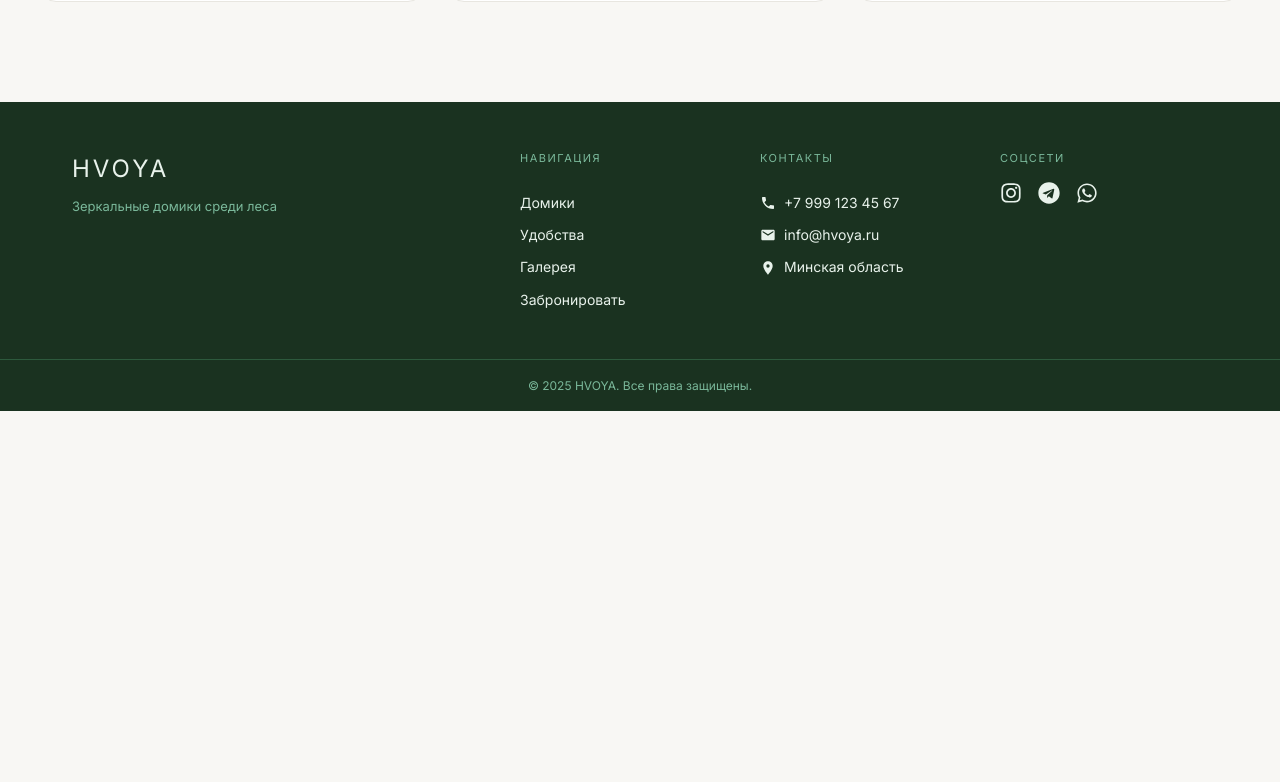
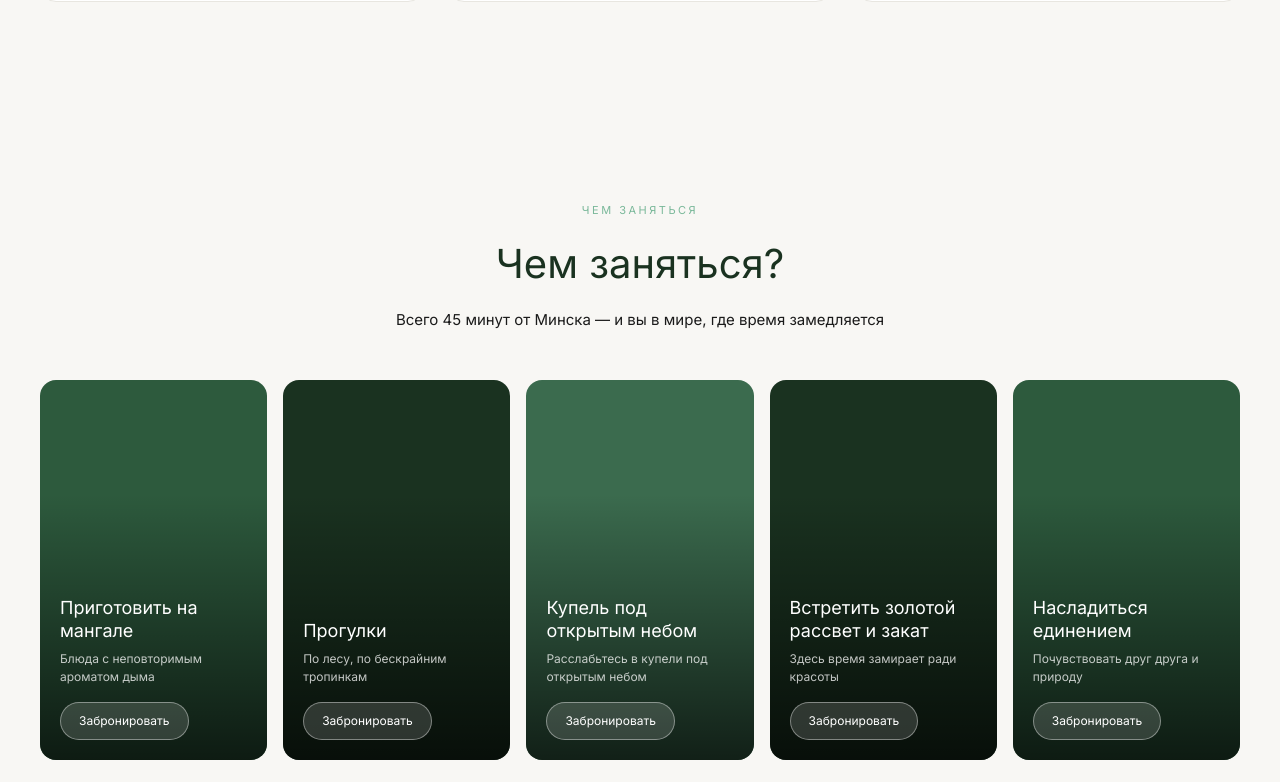
Before and after one commit to D3NTI/mirrorHouses, a Next.js app: page / in a window 1280 px wide. Shown: the part 1658-2440 px from the top of the page. Before the commit the page ends 2069 px from the top, so only its background shows below. Built offline with nearby package versions, Linux system fonts and the light colour scheme.

Commit message:
feat: add Amenities section

```diff
--- /dev/null
+++ b/components/sections/Amenities.jsx
@@ -0,0 +1,67 @@
+import Link from 'next/link';
+import styles from './Amenities.module.css';
+
+const amenities = [
+  {
+    id: 1,
+    title: 'Приготовить на мангале',
+    desc: 'Блюда с неповторимым ароматом дыма',
+    bg: '#2d5a3d',
+  },
+  {
+    id: 2,
+    title: 'Прогулки',
+    desc: 'По лесу, по бескрайним тропинкам',
+    bg: '#1a3220',
+  },
+  {
+    id: 3,
+    title: 'Купель под открытым небом',
+    desc: 'Расслабьтесь в купели под открытым небом',
+    bg: '#3b6b4e',
+  },
+  {
+    id: 4,
+    title: 'Встретить золотой рассвет и закат',
+    desc: 'Здесь время замирает ради красоты',
+    bg: '#1a3220',
+  },
+  {
+    id: 5,
+    title: 'Насладиться единением',
+    desc: 'Почувствовать друг друга и природу',
+    bg: '#2d5a3d',
+  },
+];
+
+export default function Amenities() {
+  return (
+    <section id="amenities" className={styles.section}>
+      <div className={styles.container}>
+        <p className={styles.label}>Чем заняться</p>
+        <h2 className={styles.title}>Чем заняться?</h2>
+        <p className={styles.desc}>
+          Всего 45 минут от Минска — и вы в мире, где время замедляется
+        </p>
+        <div className={styles.grid}>
+          {amenities.map((item) => (
+            <div
+              key={item.id}
+              className={styles.card}
+              style={{ background: item.bg }}
+            >
+              <div className={styles.overlay} />
+              <div className={styles.content}>
+                <h3 className={styles.cardTitle}>{item.title}</h3>
+                <p className={styles.cardDesc}>{item.desc}</p>
+                <Link href="#booking" className={styles.btn}>
+                  Забронировать
+                </Link>
+              </div>
+            </div>
+          ))}
+        </div>
+      </div>
+    </section>
+  );
+}
--- /dev/null
+++ b/components/sections/Amenities.module.css
@@ -0,0 +1,122 @@
+.section {
+  background: var(--color-bg);
+  padding: 100px 2rem;
+}
+
+.container {
+  max-width: 1200px;
+  margin: 0 auto;
+}
+
+.label {
+  font-size: 11px;
+  letter-spacing: 2.5px;
+  text-transform: uppercase;
+  color: var(--color-moss);
+  margin-bottom: 12px;
+  text-align: center;
+}
+
+.title {
+  font-family: var(--font-heading);
+  font-size: 40px;
+  font-weight: 400;
+  color: var(--color-forest);
+  margin-bottom: 12px;
+  text-align: center;
+}
+
+.desc {
+  font-size: 15px;
+  color: var(--color-text-muted);
+  margin-bottom: 48px;
+  max-width: 600px;
+  line-height: 1.6;
+  text-align: center;
+  margin-left: auto;
+  margin-right: auto;
+}
+
+.grid {
+  display: grid;
+  grid-template-columns: repeat(5, 1fr);
+  gap: 16px;
+}
+
+.card {
+  position: relative;
+  height: 380px;
+  border-radius: 16px;
+  overflow: hidden;
+  cursor: pointer;
+  transition: transform 0.2s;
+}
+
+.card:hover {
+  transform: translateY(-4px);
+}
+
+.overlay {
+  position: absolute;
+  inset: 0;
+  background: linear-gradient(
+    to bottom,
+    transparent 30%,
+    rgba(0, 0, 0, 0.7) 100%
+  );
+}
+
+.content {
+  position: absolute;
+  bottom: 0;
+  left: 0;
+  right: 0;
+  padding: 20px;
+  z-index: 2;
+}
+
+.cardTitle {
+  font-family: var(--font-heading);
+  font-size: 18px;
+  font-weight: 400;
+  color: #fff;
+  margin-bottom: 8px;
+  line-height: 1.3;
+}
+
+.cardDesc {
+  font-size: 12px;
+  color: rgba(255, 255, 255, 0.75);
+  margin-bottom: 16px;
+  line-height: 1.5;
+}
+
+.btn {
+  display: inline-block;
+  background: rgba(255, 255, 255, 0.15);
+  color: #fff;
+  font-size: 12px;
+  padding: 8px 18px;
+  border-radius: 20px;
+  border: 0.5px solid rgba(255, 255, 255, 0.4);
+  transition: background 0.2s;
+}
+
+.btn:hover {
+  background: rgba(255, 255, 255, 0.25);
+}
+
+@media (max-width: 900px) {
+  .grid {
+    grid-template-columns: repeat(3, 1fr);
+  }
+}
+
+@media (max-width: 600px) {
+  .grid {
+    grid-template-columns: 1fr 1fr;
+  }
+  .title {
+    font-size: 28px;
+  }
+}
--- a/pages/index.jsx
+++ b/pages/index.jsx
@@ -1,11 +1,13 @@
 import Hero from '../components/sections/Hero';
 import Houses from '../components/sections/Houses';
+import Amenities from '../components/sections/Amenities';
 
 export default function Home() {
   return (
     <>
       <Hero />
       <Houses />
+      <Amenities />
     </>
   );
 }
```
